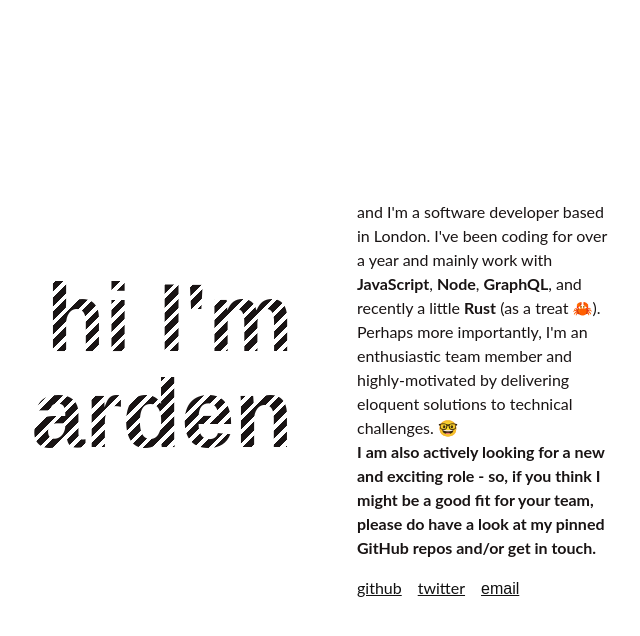
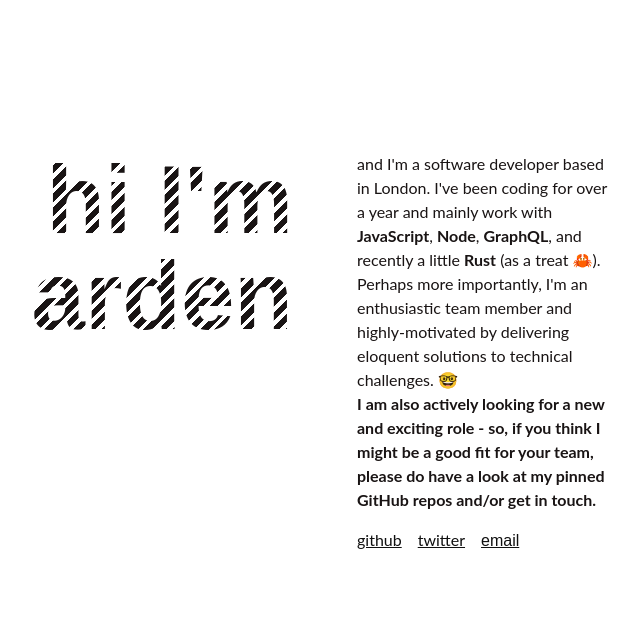
Before and after one commit to ArdenJ/ardenj.github.io, a React (Create React App) app: page / in a window 1280 px wide. Shown: the top 636 px of the page, without its empty margins (315-955 px from the left). Built offline with nearby package versions, Linux system fonts and the light colour scheme; a web font is replaced by a local one.

Commit message:
updated styling

```diff
--- a/src/components/Container/Container.styled.js
+++ b/src/components/Container/Container.styled.js
@@ -9,4 +9,11 @@ export const StyledContainer = styled.main`
   @media screen and ${({ theme }) => theme.screenWidth.large} {
     grid-template-columns: auto auto;
   }
+
+  @media screen and (min-width: 1024px) {
+    padding-top: 15vh;
+  }
+  @media screen and (min-width: 2000px) {
+    padding-top: 20vh;
+  }
 `
--- a/src/components/Title/Title.styled.js
+++ b/src/components/Title/Title.styled.js
@@ -1,7 +1,6 @@
 import styled from 'styled-components'
 
 export const StyledTitle = styled.main`
-margin-top: 4.4rem;
   padding: 2rem;
   width: 100vw;
 
@@ -16,6 +15,8 @@ margin-top: 4.4rem;
     #fff 3px,
     #fff 10px
   );
+
+    background-clip: text;
     -webkit-background-clip: text;
     -webkit-text-fill-color: transparent;
   }
--- a/src/styling/global.js
+++ b/src/styling/global.js
@@ -19,10 +19,8 @@ export const GlobalStyles = createGlobalStyle`
         overflow-x: hidden;
         align-items: center;
         color: ${({ theme }) => theme.textPrimary};
-        display: flex;
         height: 100vh;
         width: 100vw;
-        justify-content: center;
         text-rendering: optimizeLegibility;
         line-height: 1.5;
     }
```
